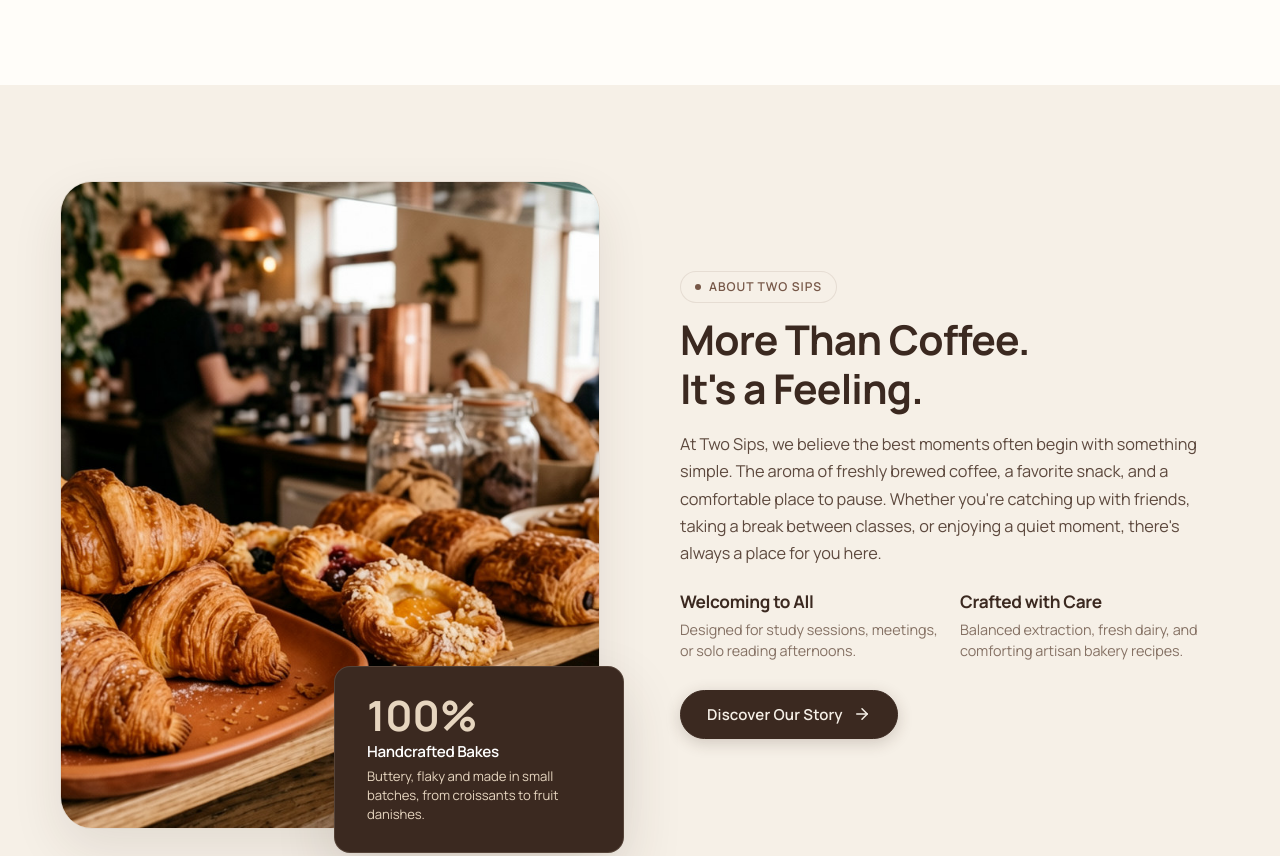
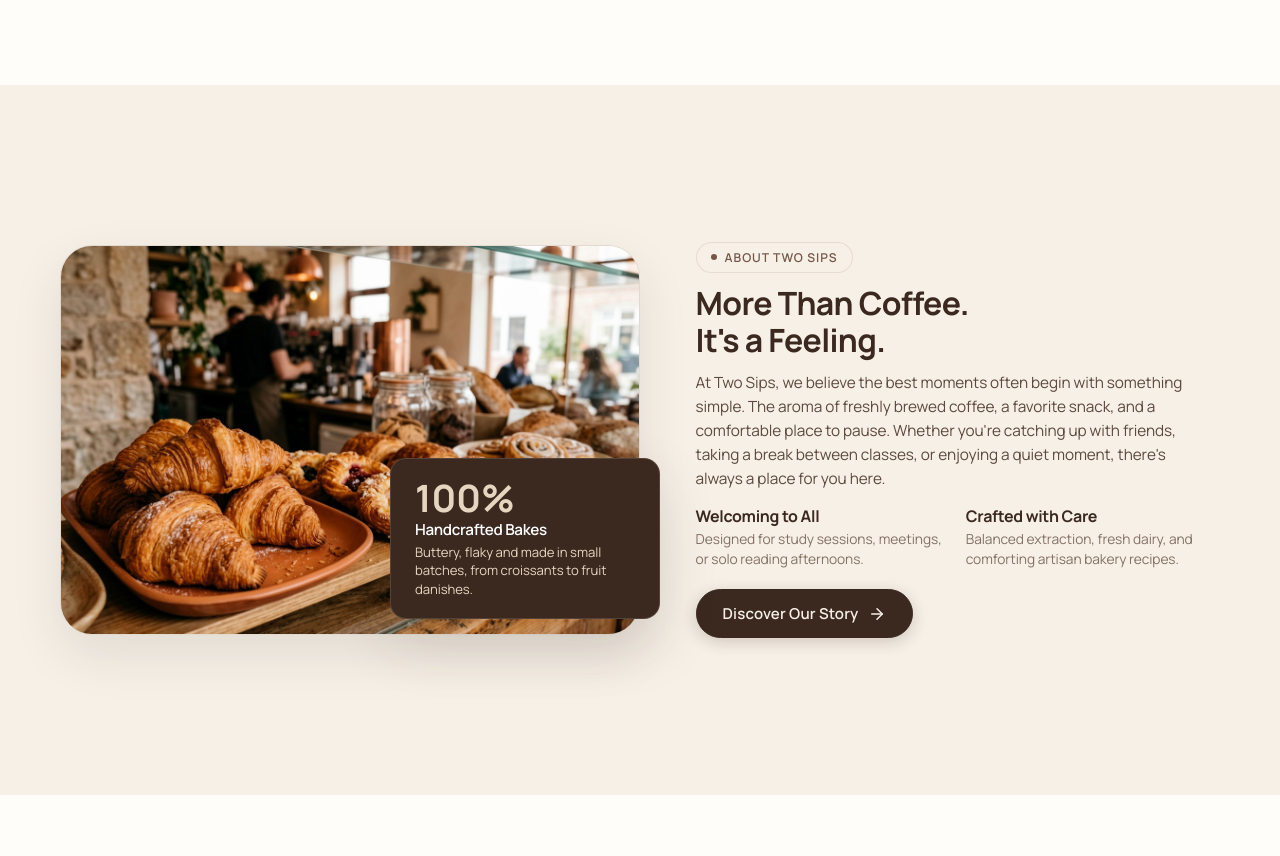
Before and after one commit to akashdhamal67/Akash-Dhamal, a website: page two sip caffe/index.html in a window 1280 px wide. Shown: the part 1508-2364 px from the top of the page. Drawn offline with Linux system fonts and the light colour scheme.

Commit message:
Optimize Our Story section for desktop single-screen fit (height calc, cropped image, card placement, tightened spacing) and add 90px scroll-margin-top

```diff
--- a/css/styles.css
+++ b/css/styles.css
@@ -69,12 +69,23 @@
 
 html {
   scroll-behavior: smooth;
-  scroll-padding-top: calc(var(--navbar-height) + 16px);
+  scroll-padding-top: 90px;
   font-size: 16px;
   -webkit-font-smoothing: antialiased;
   -moz-osx-font-smoothing: grayscale;
   overflow-x: hidden;
   max-width: 100vw;
+}
+
+/* Sticky Navbar Scroll Offset for Anchors */
+section[id],
+#story,
+#menu,
+#experience,
+#visit,
+#favorites,
+#home {
+  scroll-margin-top: 90px;
 }
 
 body {
@@ -1208,7 +1219,7 @@ button {
    Our Story Section — Editorial Collage Layout
    ========================================================================== */
 .story-section {
-  padding: 96px 0;
+  padding: 80px 0;
   background-color: var(--color-cream);
   position: relative;
 }
@@ -1216,15 +1227,8 @@ button {
 .story-grid {
   display: grid;
   grid-template-columns: 1fr;
-  gap: 52px;
-  align-items: center;
-}
-
-@media (min-width: 980px) {
-  .story-grid {
-    grid-template-columns: 1fr 1fr;
-    gap: 80px;
-  }
+  gap: 40px;
+  align-items: center;
 }
 
 .story-media-collage {
@@ -1233,7 +1237,7 @@ button {
 
 .story-img-main-wrap {
   width: 100%;
-  aspect-ratio: 4 / 4.8;
+  aspect-ratio: 4 / 3.2;
   border-radius: var(--radius-xl);
   overflow: hidden;
   box-shadow: var(--shadow-lg);
@@ -1252,15 +1256,11 @@ button {
 }
 
 .story-accent-card {
-  position: absolute;
-  bottom: -24px;
-  right: -24px;
   background-color: var(--color-espresso);
   color: var(--color-cream);
-  padding: 28px 32px;
+  padding: 22px 26px;
   border-radius: var(--radius-md);
   box-shadow: var(--shadow-hover);
-  max-width: 290px;
   border: 1px solid rgba(230, 213, 191, 0.15);
   transition: transform 0.3s cubic-bezier(0.16, 1, 0.3, 1), box-shadow 0.3s cubic-bezier(0.16, 1, 0.3, 1);
 }
@@ -1272,49 +1272,24 @@ button {
 
 .story-accent-number {
   font-family: 'Manrope', sans-serif;
-  font-size: 2.6rem;
+  font-size: 2.35rem;
   font-weight: 700;
   line-height: 1;
   color: var(--color-beige);
-  margin-bottom: 6px;
+  margin-bottom: 4px;
 }
 
 .story-accent-title {
   font-size: 0.95rem;
   font-weight: 600;
-  margin-bottom: 6px;
+  margin-bottom: 4px;
   color: #FFFFFF;
 }
 
 .story-accent-sub {
   font-size: 0.82rem;
   color: var(--color-beige);
-  line-height: 1.45;
-}
-
-@media (max-width: 979px) {
-  .story-accent-card {
-    position: static;
-    margin-top: 20px;
-    max-width: 100%;
-    border-radius: var(--radius-md);
-  }
-}
-
-@media (max-width: 767px) {
-  .story-img-main-wrap {
-    aspect-ratio: 4 / 3.6;
-    border-radius: var(--radius-lg);
-  }
-  .story-accent-card {
-    padding: 20px 22px;
-  }
-  .story-accent-number {
-    font-size: 2.1rem;
-  }
-  .story-accent-title {
-    font-size: 1.05rem;
-  }
+  line-height: 1.4;
 }
 
 .story-heading {
@@ -1323,39 +1298,155 @@ button {
   line-height: 1.2;
   letter-spacing: -0.02em;
   color: var(--color-espresso);
-  margin-bottom: 18px;
+  margin-bottom: 16px;
 }
 
 .story-description {
   font-size: 1.02rem;
-  line-height: 1.68;
+  line-height: 1.65;
   color: var(--text-secondary);
-  margin-bottom: 24px;
+  margin-bottom: 22px;
 }
 
 .story-highlights {
   display: grid;
   grid-template-columns: 1fr 1fr;
   gap: 20px;
-  margin-bottom: 28px;
-}
-
-@media (max-width: 520px) {
-  .story-highlights {
-    grid-template-columns: 1fr;
-    gap: 16px;
-  }
+  margin-bottom: 26px;
 }
 
 .story-highlight-item h4 {
-  font-size: 1.08rem;
-  margin-bottom: 6px;
+  font-size: 1.05rem;
+  margin-bottom: 4px;
 }
 
 .story-highlight-item p {
   font-size: 0.9rem;
   color: var(--text-muted);
   line-height: 1.5;
+}
+
+/* Desktop: Single-Screen Fitting (min-width: 980px) */
+@media (min-width: 980px) {
+  .story-section {
+    min-height: calc(100vh - 90px);
+    padding: 48px 0;
+    display: flex;
+    align-items: center;
+    box-sizing: border-box;
+  }
+
+  .story-grid {
+    grid-template-columns: 1.05fr 0.95fr;
+    gap: 56px;
+    align-items: center;
+    width: 100%;
+  }
+
+  .story-img-main-wrap {
+    max-height: calc(100vh - 220px);
+    width: 100%;
+    height: auto;
+    aspect-ratio: unset;
+    border-radius: var(--radius-xl);
+  }
+
+  .story-img-main {
+    max-height: calc(100vh - 220px);
+    width: 100%;
+    height: 100%;
+    object-fit: cover;
+  }
+
+  .story-accent-card {
+    position: absolute;
+    bottom: 16px;
+    right: -20px;
+    max-width: 270px;
+    padding: 20px 24px;
+  }
+
+  .story-content .section-kicker {
+    margin-bottom: 12px;
+  }
+
+  .story-heading {
+    font-size: clamp(1.85rem, 2.5vw, 2.4rem);
+    line-height: 1.16;
+    margin-bottom: 12px;
+  }
+
+  .story-description {
+    font-size: 0.96rem;
+    line-height: 1.56;
+    margin-bottom: 16px;
+    max-width: 520px;
+  }
+
+  .story-highlights {
+    gap: 16px;
+    margin-bottom: 20px;
+  }
+
+  .story-highlight-item h4 {
+    font-size: 1rem;
+    margin-bottom: 3px;
+  }
+
+  .story-highlight-item p {
+    font-size: 0.86rem;
+    line-height: 1.45;
+  }
+}
+
+/* Tablet & Mobile: Stacked Natural Height Layout (max-width: 979px) */
+@media (max-width: 979px) {
+  .story-section {
+    min-height: auto;
+    height: auto;
+    padding: 68px 0;
+  }
+
+  .story-grid {
+    grid-template-columns: 1fr;
+    gap: 36px;
+  }
+
+  .story-img-main-wrap {
+    max-height: none;
+    aspect-ratio: 4 / 3;
+    border-radius: var(--radius-lg);
+  }
+
+  .story-accent-card {
+    position: static;
+    margin-top: 18px;
+    max-width: 100%;
+    border-radius: var(--radius-md);
+  }
+}
+
+@media (max-width: 767px) {
+  .story-section {
+    padding: 56px 0;
+  }
+
+  .story-accent-card {
+    padding: 18px 20px;
+  }
+
+  .story-accent-number {
+    font-size: 2rem;
+  }
+
+  .story-accent-title {
+    font-size: 1rem;
+  }
+
+  .story-highlights {
+    grid-template-columns: 1fr;
+    gap: 14px;
+  }
 }
 
 /* ==========================================================================
--- a/js/main.js
+++ b/js/main.js
@@ -106,7 +106,7 @@ document.addEventListener('DOMContentLoaded', () => {
       }
       if (targetElement) {
         e.preventDefault();
-        const navHeight = navbar ? navbar.offsetHeight : 80;
+        const navHeight = 90;
         const targetPosition = targetElement.getBoundingClientRect().top + window.pageYOffset - navHeight;
         const scrollBehavior = window.matchMedia('(prefers-reduced-motion: reduce)').matches ? 'auto' : 'smooth';
         window.scrollTo({
@@ -131,7 +131,7 @@ document.addEventListener('DOMContentLoaded', () => {
 
   const highlightNavOnScroll = () => {
     const scrollY = window.scrollY || window.pageYOffset || document.documentElement.scrollTop;
-    const navHeight = navbar ? navbar.offsetHeight : 80;
+    const navHeight = 90;
     const isAtBottom = (window.innerHeight + scrollY) >= (document.documentElement.scrollHeight - 60);
 
     let currentSectionId = 'home';
--- a/two sip caffe/css/styles.css
+++ b/two sip caffe/css/styles.css
@@ -69,12 +69,23 @@
 
 html {
   scroll-behavior: smooth;
-  scroll-padding-top: calc(var(--navbar-height) + 16px);
+  scroll-padding-top: 90px;
   font-size: 16px;
   -webkit-font-smoothing: antialiased;
   -moz-osx-font-smoothing: grayscale;
   overflow-x: hidden;
   max-width: 100vw;
+}
+
+/* Sticky Navbar Scroll Offset for Anchors */
+section[id],
+#story,
+#menu,
+#experience,
+#visit,
+#favorites,
+#home {
+  scroll-margin-top: 90px;
 }
 
 body {
@@ -1208,7 +1219,7 @@ button {
    Our Story Section — Editorial Collage Layout
    ========================================================================== */
 .story-section {
-  padding: 96px 0;
+  padding: 80px 0;
   background-color: var(--color-cream);
   position: relative;
 }
@@ -1216,15 +1227,8 @@ button {
 .story-grid {
   display: grid;
   grid-template-columns: 1fr;
-  gap: 52px;
-  align-items: center;
-}
-
-@media (min-width: 980px) {
-  .story-grid {
-    grid-template-columns: 1fr 1fr;
-    gap: 80px;
-  }
+  gap: 40px;
+  align-items: center;
 }
 
 .story-media-collage {
@@ -1233,7 +1237,7 @@ button {
 
 .story-img-main-wrap {
   width: 100%;
-  aspect-ratio: 4 / 4.8;
+  aspect-ratio: 4 / 3.2;
   border-radius: var(--radius-xl);
   overflow: hidden;
   box-shadow: var(--shadow-lg);
@@ -1252,15 +1256,11 @@ button {
 }
 
 .story-accent-card {
-  position: absolute;
-  bottom: -24px;
-  right: -24px;
   background-color: var(--color-espresso);
   color: var(--color-cream);
-  padding: 28px 32px;
+  padding: 22px 26px;
   border-radius: var(--radius-md);
   box-shadow: var(--shadow-hover);
-  max-width: 290px;
   border: 1px solid rgba(230, 213, 191, 0.15);
   transition: transform 0.3s cubic-bezier(0.16, 1, 0.3, 1), box-shadow 0.3s cubic-bezier(0.16, 1, 0.3, 1);
 }
@@ -1272,49 +1272,24 @@ button {
 
 .story-accent-number {
   font-family: 'Manrope', sans-serif;
-  font-size: 2.6rem;
+  font-size: 2.35rem;
   font-weight: 700;
   line-height: 1;
   color: var(--color-beige);
-  margin-bottom: 6px;
+  margin-bottom: 4px;
 }
 
 .story-accent-title {
   font-size: 0.95rem;
   font-weight: 600;
-  margin-bottom: 6px;
+  margin-bottom: 4px;
   color: #FFFFFF;
 }
 
 .story-accent-sub {
   font-size: 0.82rem;
   color: var(--color-beige);
-  line-height: 1.45;
-}
-
-@media (max-width: 979px) {
-  .story-accent-card {
-    position: static;
-    margin-top: 20px;
-    max-width: 100%;
-    border-radius: var(--radius-md);
-  }
-}
-
-@media (max-width: 767px) {
-  .story-img-main-wrap {
-    aspect-ratio: 4 / 3.6;
-    border-radius: var(--radius-lg);
-  }
-  .story-accent-card {
-    padding: 20px 22px;
-  }
-  .story-accent-number {
-    font-size: 2.1rem;
-  }
-  .story-accent-title {
-    font-size: 1.05rem;
-  }
+  line-height: 1.4;
 }
 
 .story-heading {
@@ -1323,39 +1298,155 @@ button {
   line-height: 1.2;
   letter-spacing: -0.02em;
   color: var(--color-espresso);
-  margin-bottom: 18px;
+  margin-bottom: 16px;
 }
 
 .story-description {
   font-size: 1.02rem;
-  line-height: 1.68;
+  line-height: 1.65;
   color: var(--text-secondary);
-  margin-bottom: 24px;
+  margin-bottom: 22px;
 }
 
 .story-highlights {
   display: grid;
   grid-template-columns: 1fr 1fr;
   gap: 20px;
-  margin-bottom: 28px;
-}
-
-@media (max-width: 520px) {
-  .story-highlights {
-    grid-template-columns: 1fr;
-    gap: 16px;
-  }
+  margin-bottom: 26px;
 }
 
 .story-highlight-item h4 {
-  font-size: 1.08rem;
-  margin-bottom: 6px;
+  font-size: 1.05rem;
+  margin-bottom: 4px;
 }
 
 .story-highlight-item p {
   font-size: 0.9rem;
   color: var(--text-muted);
   line-height: 1.5;
+}
+
+/* Desktop: Single-Screen Fitting (min-width: 980px) */
+@media (min-width: 980px) {
+  .story-section {
+    min-height: calc(100vh - 90px);
+    padding: 48px 0;
+    display: flex;
+    align-items: center;
+    box-sizing: border-box;
+  }
+
+  .story-grid {
+    grid-template-columns: 1.05fr 0.95fr;
+    gap: 56px;
+    align-items: center;
+    width: 100%;
+  }
+
+  .story-img-main-wrap {
+    max-height: calc(100vh - 220px);
+    width: 100%;
+    height: auto;
+    aspect-ratio: unset;
+    border-radius: var(--radius-xl);
+  }
+
+  .story-img-main {
+    max-height: calc(100vh - 220px);
+    width: 100%;
+    height: 100%;
+    object-fit: cover;
+  }
+
+  .story-accent-card {
+    position: absolute;
+    bottom: 16px;
+    right: -20px;
+    max-width: 270px;
+    padding: 20px 24px;
+  }
+
+  .story-content .section-kicker {
+    margin-bottom: 12px;
+  }
+
+  .story-heading {
+    font-size: clamp(1.85rem, 2.5vw, 2.4rem);
+    line-height: 1.16;
+    margin-bottom: 12px;
+  }
+
+  .story-description {
+    font-size: 0.96rem;
+    line-height: 1.56;
+    margin-bottom: 16px;
+    max-width: 520px;
+  }
+
+  .story-highlights {
+    gap: 16px;
+    margin-bottom: 20px;
+  }
+
+  .story-highlight-item h4 {
+    font-size: 1rem;
+    margin-bottom: 3px;
+  }
+
+  .story-highlight-item p {
+    font-size: 0.86rem;
+    line-height: 1.45;
+  }
+}
+
+/* Tablet & Mobile: Stacked Natural Height Layout (max-width: 979px) */
+@media (max-width: 979px) {
+  .story-section {
+    min-height: auto;
+    height: auto;
+    padding: 68px 0;
+  }
+
+  .story-grid {
+    grid-template-columns: 1fr;
+    gap: 36px;
+  }
+
+  .story-img-main-wrap {
+    max-height: none;
+    aspect-ratio: 4 / 3;
+    border-radius: var(--radius-lg);
+  }
+
+  .story-accent-card {
+    position: static;
+    margin-top: 18px;
+    max-width: 100%;
+    border-radius: var(--radius-md);
+  }
+}
+
+@media (max-width: 767px) {
+  .story-section {
+    padding: 56px 0;
+  }
+
+  .story-accent-card {
+    padding: 18px 20px;
+  }
+
+  .story-accent-number {
+    font-size: 2rem;
+  }
+
+  .story-accent-title {
+    font-size: 1rem;
+  }
+
+  .story-highlights {
+    grid-template-columns: 1fr;
+    gap: 14px;
+  }
 }
 
 /* ==========================================================================
--- a/two sip caffe/js/main.js
+++ b/two sip caffe/js/main.js
@@ -106,7 +106,7 @@ document.addEventListener('DOMContentLoaded', () => {
       }
       if (targetElement) {
         e.preventDefault();
-        const navHeight = navbar ? navbar.offsetHeight : 80;
+        const navHeight = 90;
         const targetPosition = targetElement.getBoundingClientRect().top + window.pageYOffset - navHeight;
         const scrollBehavior = window.matchMedia('(prefers-reduced-motion: reduce)').matches ? 'auto' : 'smooth';
         window.scrollTo({
@@ -131,7 +131,7 @@ document.addEventListener('DOMContentLoaded', () => {
 
   const highlightNavOnScroll = () => {
     const scrollY = window.scrollY || window.pageYOffset || document.documentElement.scrollTop;
-    const navHeight = navbar ? navbar.offsetHeight : 80;
+    const navHeight = 90;
     const isAtBottom = (window.innerHeight + scrollY) >= (document.documentElement.scrollHeight - 60);
 
     let currentSectionId = 'home';
```
